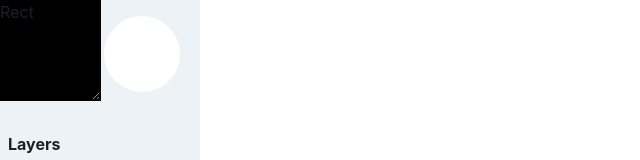
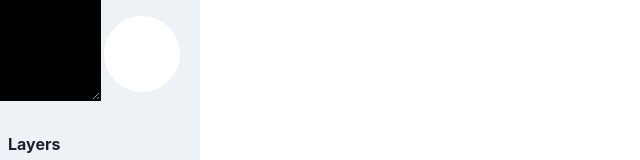
Before and after one commit to Fernando-J-Garcia/Sponge, a Next.js app: page / in a window 1280 px wide. Both pictures are taken after a click on the button 58 px from the left and 54 px from the top of the page. Shown: the top 160 px of the page, without its empty margins (0-640 px from the left). Built offline with nearby package versions, Linux system fonts and the light colour scheme.

Commit message:
removed word

```diff
--- a/components/Rect.tsx
+++ b/components/Rect.tsx
@@ -30,8 +30,6 @@ export default function Rect() {
       ref={ref}
       data-element="rect"
       style={{ backgroundColor: backgroundColor.current }}
-    >
-      Rect
-    </div>
+    ></div>
   );
 }
```
